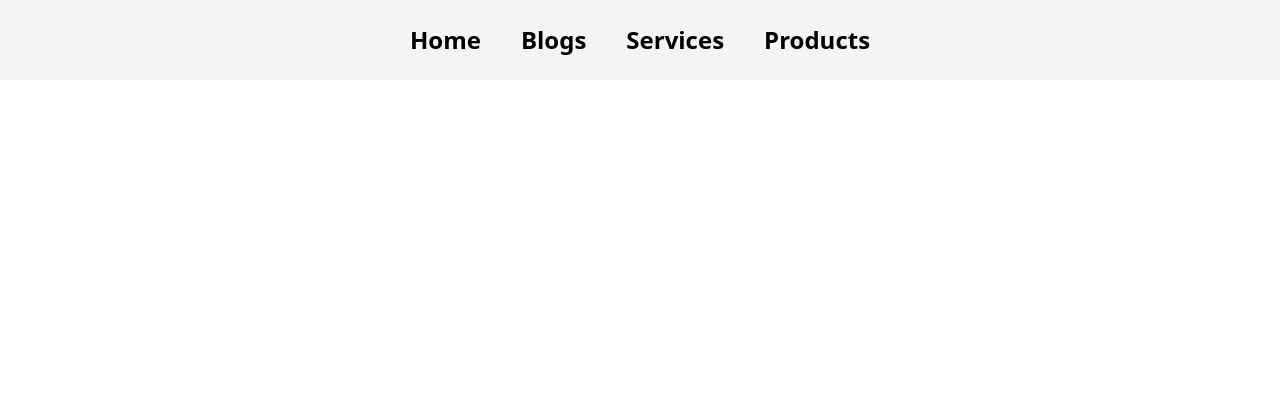
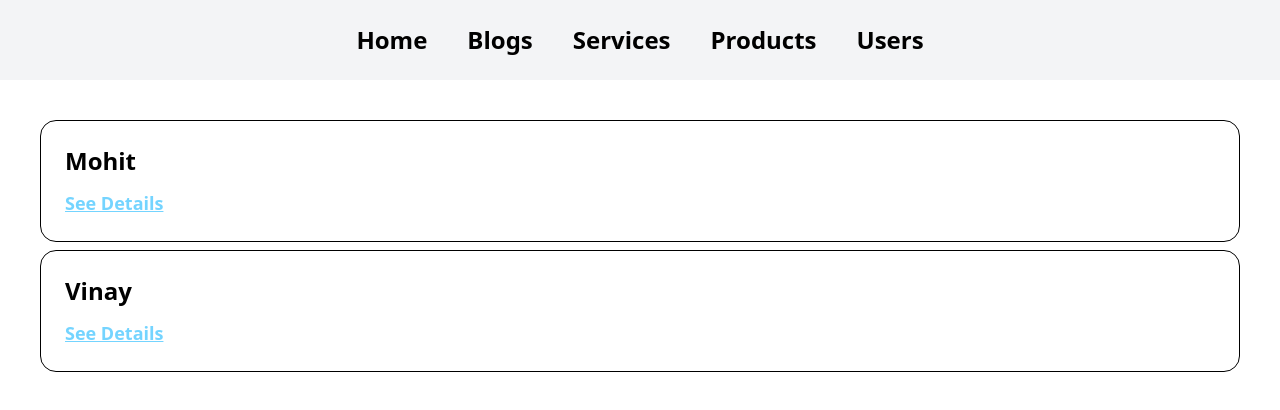
Before and after one commit to riteshpatidar08/React-TR4, a React (Vite) app: page /users in a window 1280 px wide. Shown: the top 410 px of the page. Built offline with nearby package versions, Linux system fonts and the light colour scheme.

Commit message:
updated till the users page

```diff
--- a/src/App.jsx
+++ b/src/App.jsx
@@ -7,6 +7,7 @@ import Navbar from './components/Navbar';
 import Loginpage from './pages/Loginpage';
 import ProductPage from './pages/ProductPage';
 import ProductDetail from './pages/ProductDetail';
+import UserPage from './pages/UserPage';
 function App() {
   return (
     <div>
@@ -20,6 +21,7 @@ function App() {
         <Route path="/products/:name" element={<ProductDetail />} />
         <Route path="/blogs" element={<Blogspage />} />
         <Route path="/login" element={<Loginpage />} />
+        <Route path='/users' element={<UserPage/>}/>
       </Routes>
     </div>
   );
--- a/src/components/Navbar.jsx
+++ b/src/components/Navbar.jsx
@@ -8,6 +8,7 @@ function Navbar() {
         <Link to="/blogs">Blogs</Link>
         <Link to="/services">Services</Link>
         <Link to='/products'>Products</Link>
+        <Link to='/users'>Users</Link>
       </nav>
     </div>
   );
--- a/src/pages/ProductDetail.jsx
+++ b/src/pages/ProductDetail.jsx
@@ -2,6 +2,7 @@ import React from 'react';
 import { useParams } from 'react-router-dom';
 function ProductDetail() {
   console.log(useParams());
+//   getting the value of dynamic part in the url which is name using useParams hook
   const { name } = useParams();
   return <div>Product Name : {name}</div>;
 }
--- /dev/null
+++ b/src/pages/UserPage.jsx
@@ -0,0 +1,25 @@
+import React from 'react';
+import { Link } from 'react-router-dom';
+function UserPage() {
+  const userData = [
+    { id: 1, name: 'Mohit', email: 'mohit@gmail.com', isActive: true },
+    { id: 2, name: 'Vinay', email: 'vinay@gmail.com', isActive: false },
+  ];
+  return (
+    <div className="flex gap-2 flex-col m-10">
+      {userData.map((user) => (
+        <div
+          key={user.id}
+          className="text-2xl p-6 border rounded-2xl font-bold flex flex-col gap-3"
+        >
+          <h1>{user.name}</h1>
+          <Link to="" className="text-lg font-semibold text-sky-300 underline">
+            See Details
+          </Link>
+        </div>
+      ))}
+    </div>
+  );
+}
+
+export default UserPage;
```
